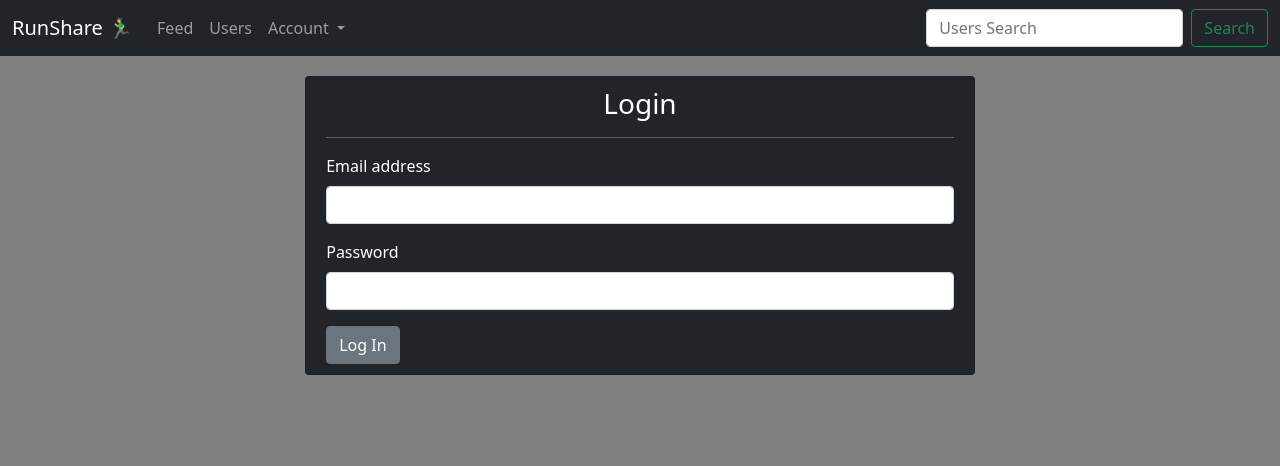
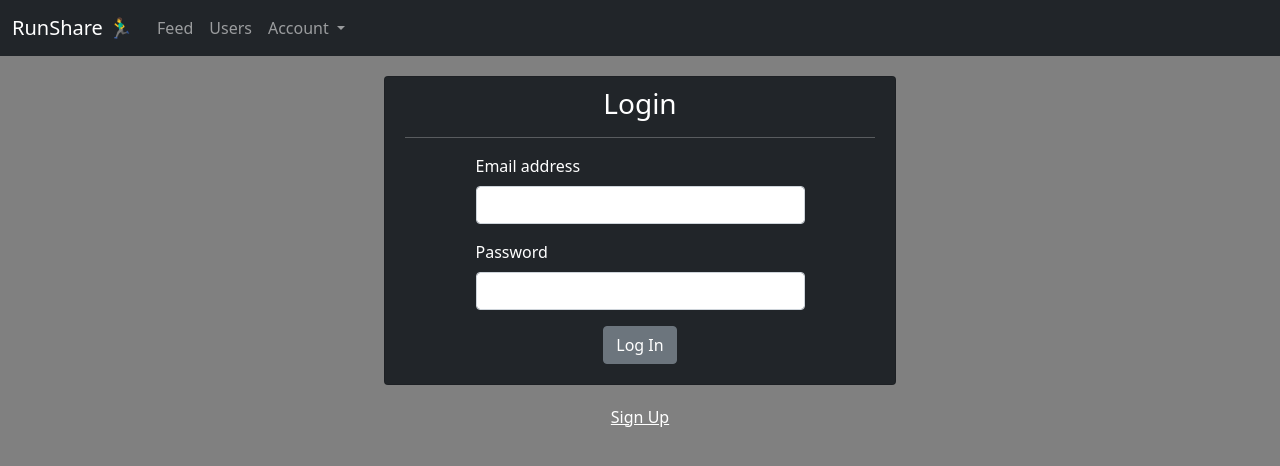
Before and after one commit to mikemorton72/capstone-project-vue-frontend, a Vue app: page /login in a window 1280 px wide. Shown: the top 466 px of the page. Built offline with nearby package versions, Linux system fonts and the light colour scheme.

Commit message:
improves styling across app

```diff
--- a/src/App.vue
+++ b/src/App.vue
@@ -72,17 +72,6 @@
               </ul>
             </li>
           </ul>
-          <form class="d-flex">
-            <input
-              class="form-control me-2"
-              type="search"
-              placeholder="Users Search"
-              aria-label="Search"
-            />
-            <button class="btn btn-outline-success" type="submit">
-              Search
-            </button>
-          </form>
         </div>
       </div>
     </nav>
--- a/src/components/RunsNewModal.vue
+++ b/src/components/RunsNewModal.vue
@@ -22,7 +22,7 @@
       <div class="modal-dialog" role="document">
         <div class="modal-content text-white bg-dark">
           <div class="modal-header">
-            <h5 class="modal-title" id="newRunModalLabel">New Run</h5>
+            <h3 class="modal-title" id="newRunModalLabel">New Run</h3>
             <button
               type="button"
               class="btn-close"
@@ -31,6 +31,7 @@
             ></button>
           </div>
           <div class="modal-body centered-buttons" v-if="!entryMethodSelected">
+            <br />
             <p>
               <button
                 type="button"
@@ -178,21 +179,25 @@
             </div>
           </div>
           <div class="modal-footer" v-if="entryMethodSelected">
+            <div style="margin: 0px auto">
               <button
                 type="button"
                 class="btn btn-secondary"
                 v-on:click="closeModal()"
+                style="margin: 0px 10px; width: 8em"
               >
                 Cancel
               </button>
               <button
                 type="button"
-              class="btn btn-dark"
+                class="btn btn-secondary"
                 v-on:click="createRun()"
                 v-if="showCreateRunButton"
+                style="margin: 0px 10px; width: 8em"
               >
                 Create Run
               </button>
+            </div>
           </div>
         </div>
       </div>
--- a/src/views/Login.vue
+++ b/src/views/Login.vue
@@ -1,9 +1,10 @@
 <template>
   <div>
-    <div class="login card text-white bg-dark">
+    <div class="login card text-white bg-dark" style="width: 40vw">
       <form v-on:submit.prevent="submit()" style="margin: 10px 20px">
         <h3 style="text-align: center">Login</h3>
         <hr />
+        <div style="width: 70%; margin: 0px auto">
           <div class="mb-3">
             <label for="InputEmail1" class="form-label">Email address</label>
             <input
@@ -23,16 +24,18 @@
               v-model="newSessionParams.password"
             />
           </div>
+          <div v-if="hasErrors()" style="text-align: center">
+            <p v-for="error in errors" v-bind:key="error">{{ error }}</p>
+          </div>
+          <div style="text-align: center">
             <button type="submit" class="btn btn-secondary">Log In</button>
+          </div>
+          <div style="height: 10px"></div>
+        </div>
       </form>
     </div>
-    <div
-      class="alert alert-danger"
-      style="width: 60%; margin: 10px auto"
-      role="alert"
-      v-if="hasErrors()"
-    >
-      <p v-for="error in errors" v-bind:key="error">{{ error }}</p>
+    <div style="color: white; text-align: center">
+      <a href="/signup" style="color: white">Sign Up</a>
     </div>
   </div>
 </template>
--- a/src/views/RunsIndex.vue
+++ b/src/views/RunsIndex.vue
@@ -1,7 +1,10 @@
 <template>
   <div>
     <div v-if="!loggedIn" style="text-align: center">
-      Please log in to view posts
+      <br />
+      <p style="color: white">
+        Please <a href="/login" style="color: white">log in</a> to view posts
+      </p>
     </div>
     <br />
     <div v-if="loggedIn">
--- a/src/views/RunsShow.vue
+++ b/src/views/RunsShow.vue
@@ -1,5 +1,11 @@
 <template>
   <div>
+    <div v-if="!loggedIn" style="text-align: center">
+      <br />
+      <p style="color: white">
+        Please <a href="/login" style="color: white">log in</a> to view posts
+      </p>
+    </div>
     <div v-if="loggedIn">
       <br />
       <div
@@ -15,7 +21,9 @@
       <RunMap v-if="mapLoaded()" v-bind:run="run" id="map" />
       <div class="card text-white bg-dark">
         <div style="margin: 10px 30px">
-          <h5 class="card-text">Comments</h5>
+          <br />
+          <h3 class="card-text">Comments</h3>
+          <hr />
           <p></p>
           <p
             class="card-text"
@@ -41,6 +49,7 @@
               Add Comment
             </button>
           </p>
+          <br />
         </div>
       </div>
     </div>
--- a/src/views/Signup.vue
+++ b/src/views/Signup.vue
@@ -1,6 +1,6 @@
 <template>
   <div>
-    <div class="signup card text-white bg-dark">
+    <div class="signup card text-white bg-dark" style="width: 40vw">
       <form v-on:submit.prevent="submit()" style="margin: 10px 20px">
         <h3 style="text-align: center">Sign Up</h3>
         <hr />
@@ -30,6 +30,7 @@
             </button>
           </p>
         </div>
+        <div style="width: 70%; margin: 0px auto">
           <div class="mb-3">
             <label for="Inputname1" class="form-label">Name</label>
             <input
@@ -70,17 +71,17 @@
               v-model="newUserParams.password_confirmation"
             />
           </div>
-        <button type="submit" class="btn btn-secondary">Sign Up</button>
-      </form>
         </div>
-    <div
-      class="alert alert-danger"
-      style="width: 60%; margin: 10px auto"
-      role="alert"
-      v-if="hasErrors()"
-    >
+        <div v-if="hasErrors()" style="text-align: center">
           <p v-for="error in errors" v-bind:key="error">{{ error }}</p>
         </div>
+        <div style="text-align: center">
+          <button type="submit" class="btn btn-secondary">Sign Up</button>
+        </div>
+      </form>
+      <div style="height: 20px"></div>
+    </div>
+    <div style="height: 20px"></div>
   </div>
 </template>
 <style>
--- a/src/views/UsersIndex.vue
+++ b/src/views/UsersIndex.vue
@@ -1,7 +1,10 @@
 <template>
   <div>
     <div v-if="!loggedIn" style="text-align: center">
-      Please log in to view users
+      <br />
+      <p style="color: white">
+        Please <a href="/login" style="color: white">log in</a> to view users
+      </p>
     </div>
     <div v-if="loggedIn">
       <br />
@@ -39,6 +42,7 @@
         </div>
       </div>
       <div style="text-align: center">
+        <br />
         <button
           class="btn btn-dark pagination-button"
           v-on:click="previousPage()"
@@ -56,6 +60,7 @@
           Next
         </button>
         <span v-else style="margin: auto 70px"></span>
+        <div style="height: 20px"></div>
       </div>
     </div>
   </div>
--- a/src/views/UsersShow.vue
+++ b/src/views/UsersShow.vue
@@ -1,6 +1,11 @@
 <template>
   <div>
-    <div v-if="!loggedIn">Please log in to view users</div>
+    <div v-if="!loggedIn" style="text-align: center">
+      <br />
+      <p style="color: white">
+        Please <a href="/login" style="color: white">log in</a> to view users
+      </p>
+    </div>
     <div v-if="loggedIn">
       <div
         class="card mb-3 text-white bg-dark run-card"
```
Lines whose indentation alone changed are shown as unchanged.
